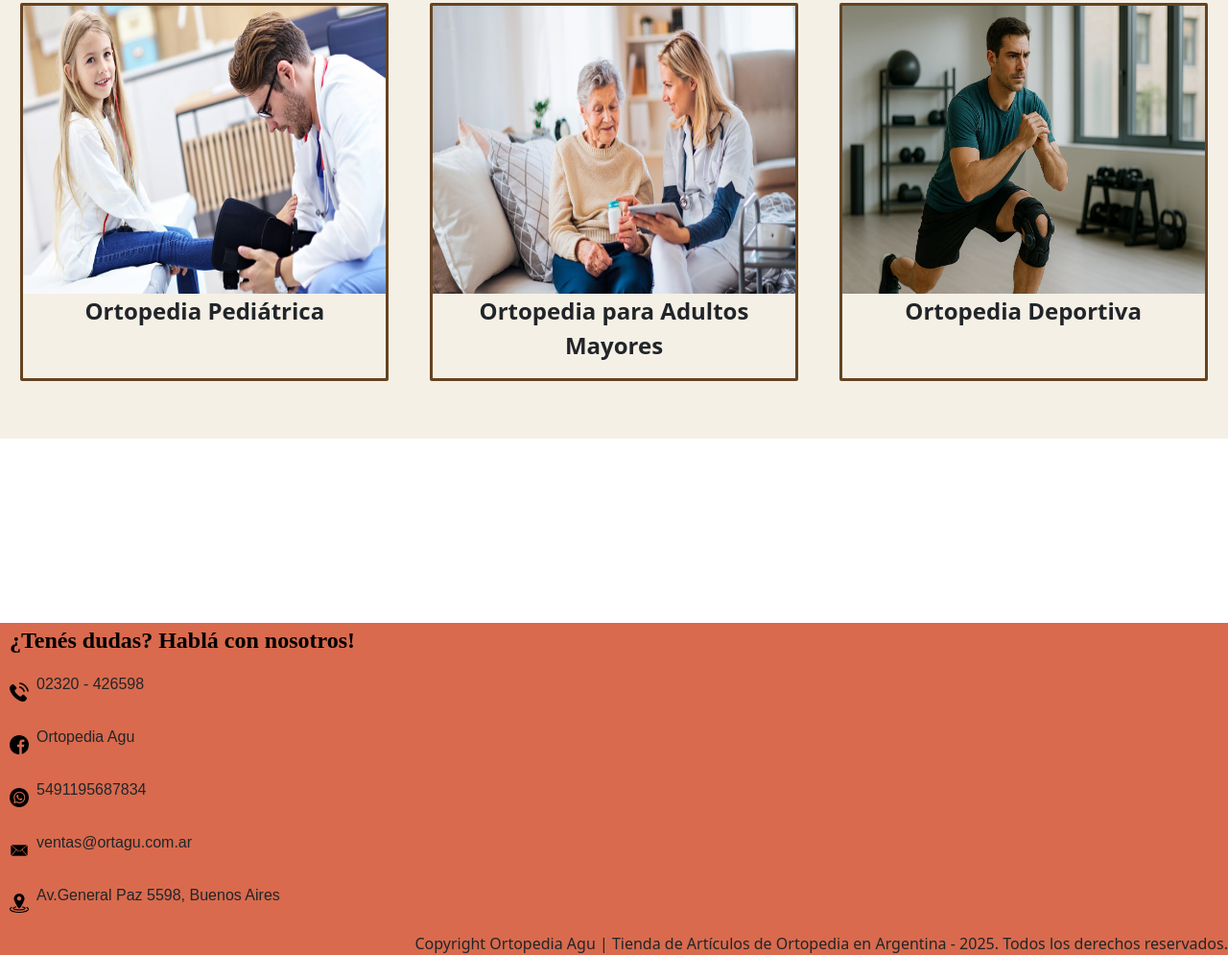
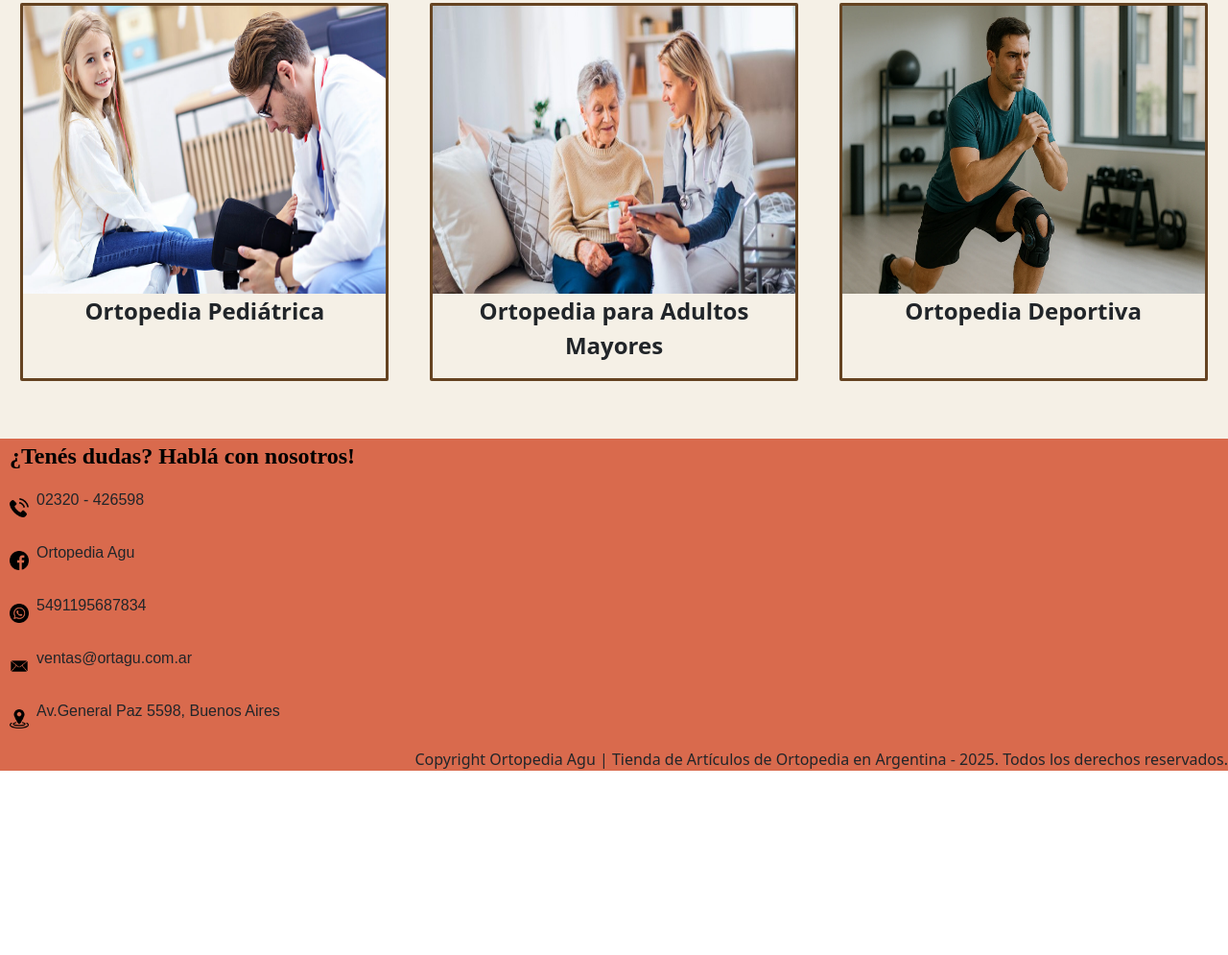
Before and after one commit to arnedorocio/OrtopediaAgu, a plain HTML site: page index.html in a window 1280 px wide. Shown: the part 671-1666 px from the top of the page at 96% size. After the commit the page ends 1474 px from the top, so only its background shows below. Drawn offline with nearby package versions, Linux system fonts and the light colour scheme.

Commit message:
otroFooter

```diff
--- a/css/style.css
+++ b/css/style.css
@@ -59,7 +59,6 @@ main {
 
 .miFooter {
     background-color:#d96a4d;
-    margin-top: 15%;
 }
 
 .textoFooter {
```
